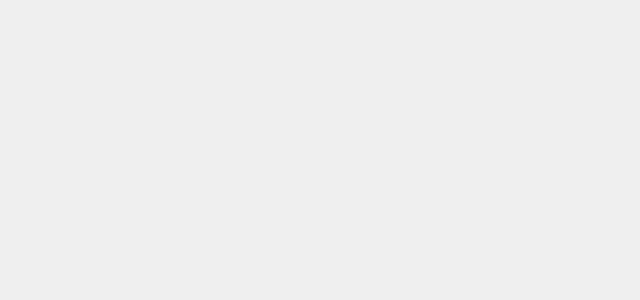
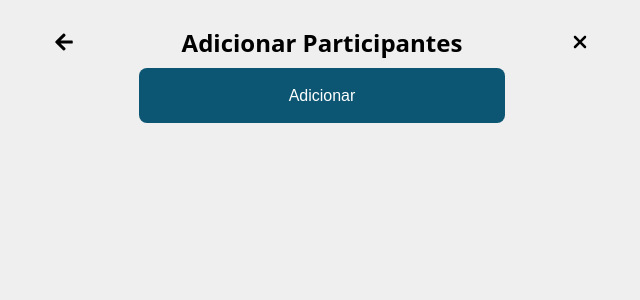
Before and after one commit to MatheusCarvalho2/secretsfriendsfrontend, a React (Vite) app: page /lista in a window 1280 px wide. Before the commit this address had no page. Shown: the top 300 px of the page, without its empty margins (318-958 px from the left). Built offline with nearby package versions, Linux system fonts and the light colour scheme.

Commit message:
Criação da estrutura básica para paginas adicionar participantes

```diff
--- a/src/App.tsx
+++ b/src/App.tsx
@@ -3,6 +3,8 @@ import Login from "./pages/login";
 import Register from "./pages/register";
 import Home from "./pages/home";
 import Create from "./pages/create";
+import ParticipantsList from "./pages/participants_list";
+import AddParticipant from "./pages/add_participantes";
 
 
 const App = () => {
@@ -13,6 +15,8 @@ const App = () => {
         <Route path="/cadastro" element={<Register />} />
         <Route path="/home" element={<Home />} />
         <Route path="/criar" element={<Create />} />
+        <Route path="/lista" element={<ParticipantsList />} />
+        <Route path="/adicionar" element={<AddParticipant />} />
       </Routes>
     </Router>
   );
--- /dev/null
+++ b/src/pages/add_participantes.tsx
@@ -0,0 +1,26 @@
+import '../style/home.css'
+import { Link } from 'react-router-dom';
+import { FaArrowLeft } from 'react-icons/fa';
+import { FaXmark } from 'react-icons/fa6';
+
+function AddParticipant() {
+
+  return (
+    <>
+      <div className='home-content'>
+        <div className='register-header'>
+          <Link to="/lista" className='back-arrow'>
+            <FaArrowLeft size={20} />
+          </Link>
+          <h2>Modal</h2>
+          <Link to="/home" className='back-arrow'>
+            <FaXmark size={20} />
+          </Link>
+        </div>
+      </div>
+    </>
+  )
+
+}
+
+export default AddParticipant
--- a/src/pages/create.tsx
+++ b/src/pages/create.tsx
@@ -1,5 +1,5 @@
-import '../style/create'
 import FormInputs from '../components/inputs/form';
+import '../style/register.css'
 import { useState } from 'react';
 import api from '../server/api';
 import { Link } from 'react-router-dom';
@@ -67,6 +67,7 @@ function Create() {
     )
       .then(response => {
         console.log(response.data);
+        if (response.status === 201) window.location.href = '/lista'
       })
       .catch(error => {
         console.error("Erro:", error);
@@ -96,9 +97,7 @@ function Create() {
             />)}
         </div>
 
-        <div className="buttonSubmit">
-          <button className='button-padrao' type="submit">Próximo</button>
-        </div>
+        <button className='button-padrao' type="submit">Próximo</button>
       </form>
     </>
   )
--- /dev/null
+++ b/src/pages/participants_list.tsx
@@ -0,0 +1,31 @@
+import '../style/home.css'
+import { Link } from 'react-router-dom';
+import { FaArrowLeft } from 'react-icons/fa';
+import { FaXmark } from 'react-icons/fa6';
+import ButtonAccept from '../components/inputs/buttonaccept';
+
+function ParticipantsList() {
+
+  return (
+    <>
+      <div className='home-content'>
+        <div className='register-header'>
+          <Link to="/home" className='back-arrow'>
+            <FaArrowLeft size={20} />
+          </Link>
+          <h2>Adicionar Participantes</h2>
+          <Link to="/home" className='back-arrow'>
+            <FaXmark size={20} />
+          </Link>
+        </div>
+        <ButtonAccept
+          textButton="Adicionar"
+          onClick={() => { window.location.href = '/adicionar' }}
+        />
+      </div>
+    </>
+  )
+
+}
+
+export default ParticipantsList
--- a/src/pages/register.tsx
+++ b/src/pages/register.tsx
@@ -81,9 +81,7 @@ function Register() {
               />)}
           </div>
 
-          <div className="buttonSubmit">
-            <button className='button-padrao' type="submit">Cadastrar</button>
-          </div>
+          <button className='button-padrao' type="submit">Cadastrar</button>
         </form>
       </div>
     </>
--- a/src/style/register.css
+++ b/src/style/register.css
@@ -13,6 +13,7 @@
   justify-content: space-around;
   align-items: baseline;
   gap: 100px;
+  text-align: center;
 }
 
 .form {
```
Also changed, not shown: src/style/create.tsx (deleted).
